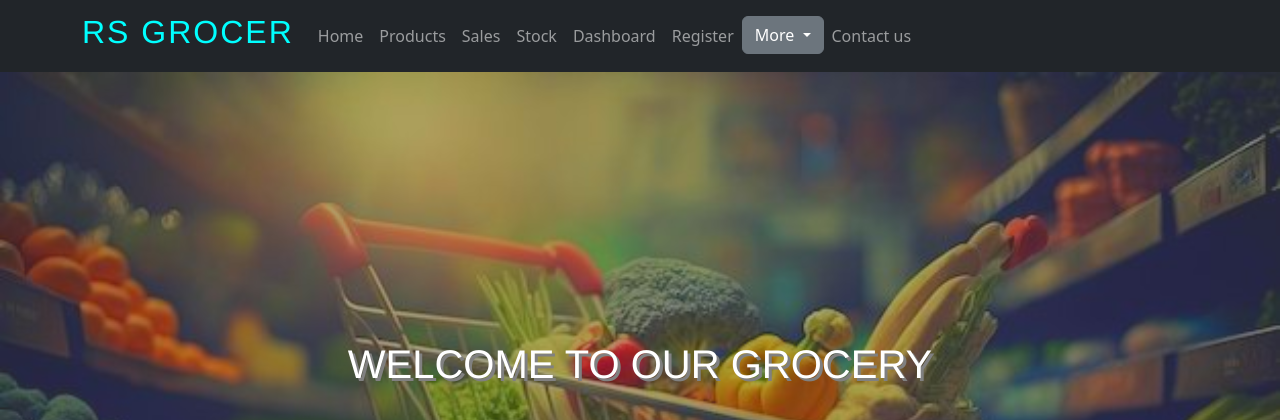
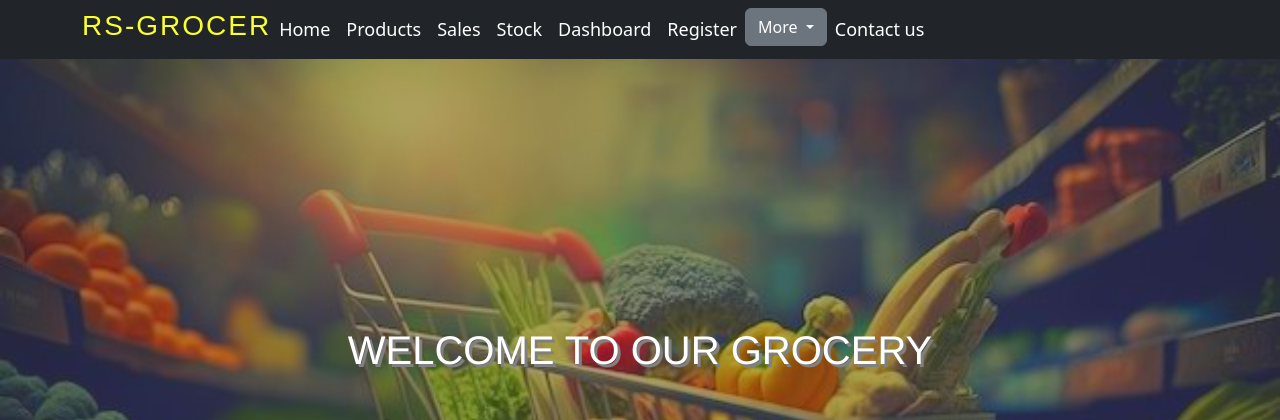
Before and after one commit to letinarodric22/salessystem, a Flask app: page /index in a window 1280 px wide. Shown: the top 420 px of the page. Run offline with Flask 3, Linux system fonts and the light colour scheme; some libraries are stand-ins or nearby versions.

Commit message:
nav hover

```diff
--- /dev/null
+++ b/static/styles.css
@@ -0,0 +1,20 @@
+body .navbar {
+    display: flex;
+    justify-content: center;
+    background-color: blueviolet;
+
+}
+nav h3 {
+    color: #fbff2b;
+    font-family:Arial, sans-serif;
+    letter-spacing: 2px;
+    text-transform: uppercase;
+}
+.navbar-dark .navbar-nav .nav-link {
+    color: white;
+    font-size: 18px;
+}
+.navbar-dark .navbar-nav .nav-link:hover {
+    color: #ff00bf;
+    font-size: 20px;
+}
--- a/templates/layout.html
+++ b/templates/layout.html
@@ -9,38 +9,18 @@
     <meta charset="UTF-8">
     <meta name="viewport" content="width=device-width, initial-scale=1.0">
     <title>{% block title %}{% endblock %}</title>
-    <style>
+    <link rel="stylesheet" href="static/styles.css">
 
-
-        body .navbar {
-            display: flex;
-            justify-content: center;
-
-        }
-
-        nav h2 {
-            color: aqua;
-            font-family: "Helvetica Neue", Helvetica;
-            letter-spacing: 2px;
-            text-transform: uppercase;
-        }
-
-        nav .navbar {
-            background-color: yellow;
-        }
-    </style>
+    <link rel="stylesheet" href="https://cdnjs.cloudflare.com/ajax/libs/font-awesome/6.4.0/css/brands.min.css">
 
 </head>
 
 <body>
-
-
     <!-- Navigation -->
-
     <nav class="navbar navbar-expand-lg navbar-dark bg-dark">
         <div class="container">
-            <a class="navbar-brand" href="#">
-                <h2>RS Grocer</h2>
+            <i class="fa fa-cart-arrow-down" aria-hidden="true"></i>
+                <h3>RS-Grocer</h3>
             </a>
             <button class="navbar-toggler" type="button" data-bs-toggle="collapse" data-bs-target="#navbarNav"
                 aria-controls="navbarNav" aria-expanded="false" aria-label="Toggle navigation">
@@ -87,6 +67,7 @@
         </div>
         </div>
     </nav>
+
 
 
 
```
Also changed, not shown: templates/products.html (+7 -11 lines).
